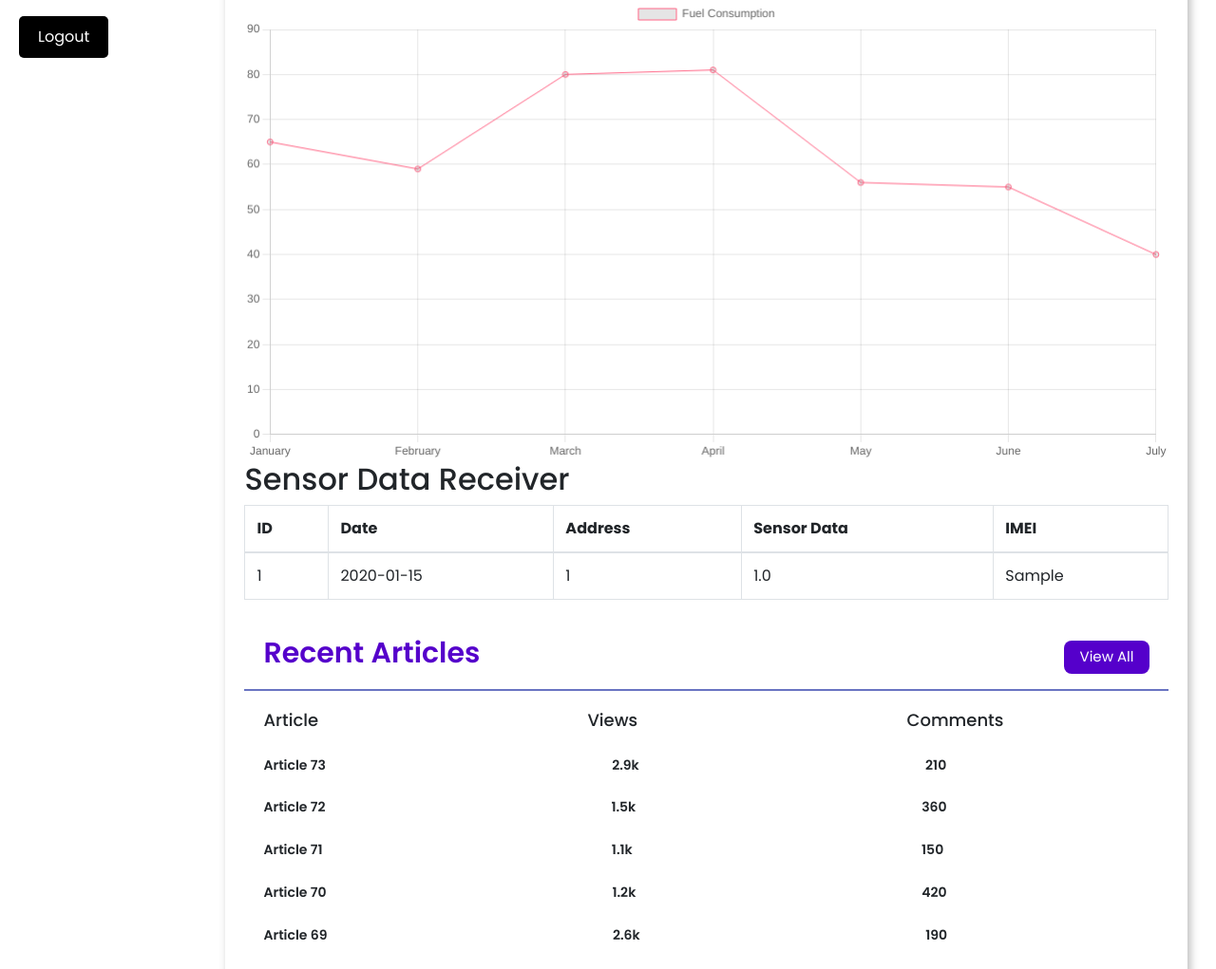
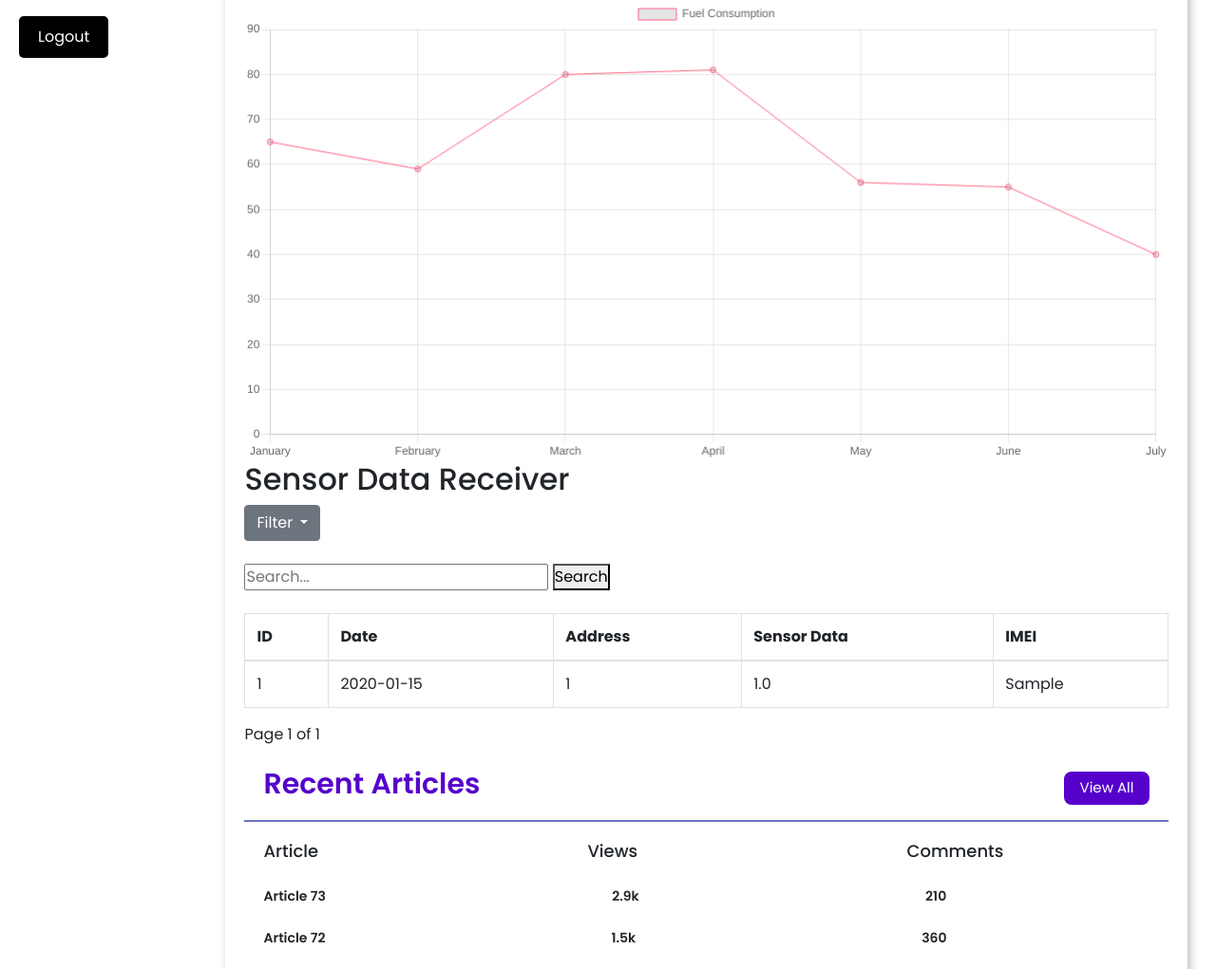
Before and after one commit to snehanaik111/azure_dashboard1, a Flask app: page /dashboard in a window 1280 px wide. Shown: the part 641-1662 px from the top of the page at 95% size. Run offline with Flask 3, Linux system fonts and the light colour scheme; the visitor is signed in with stand-in values (Sample User, id 1); tables that the repository leaves empty hold one stand-in row (values such as "Sample post").

Commit message:
Update dashboard.html search and pages

```diff
--- a/templates/dashboard.html
+++ b/templates/dashboard.html
@@ -12,6 +12,8 @@
   <script src="https://cdn.jsdelivr.net/npm/popper.js@1.16.1/dist/umd/popper.min.js"></script>
   <script src="https://cdn.jsdelivr.net/npm/bootstrap@4.6.2/dist/js/bootstrap.bundle.min.js"></script>
     <script src="https://cdn.jsdelivr.net/npm/chart.js"></script>
+     <link rel="stylesheet" href="https://cdnjs.cloudflare.com/ajax/libs/font-awesome/6.2.0/css/all.min.css">
+
     <meta charset="UTF-8">
     <meta name="viewport" content="width=device-width, initial-scale=1.0">
     <title>Fuel Management System Dashboard</title>
@@ -221,6 +223,44 @@
   </script>
 
 <h2>Sensor Data Receiver</h2>
+
+
+              <div class="search-filter-container">
+
+
+                  <!-- Filter button -->
+                  <form method="GET" action="{{ url_for('dashboard') }}" class="filter-form">
+                    <div class="dropdown">
+                        <button class="btn btn-secondary dropdown-toggle" type="button" id="filterDropdown" data-toggle="dropdown" aria-haspopup="true" aria-expanded="false">
+                            Filter
+                        </button>
+                        <div class="dropdown-menu" aria-labelledby="filterDropdown">
+                            <button class="dropdown-item" type="submit" name="filter" value="desc">Latest First</button>
+                            <button class="dropdown-item" type="submit" name="filter" value="asc">Oldest First</button>
+                        </div>
+                    </div>
+                </form>
+
+
+<br>
+
+
+
+
+                <!-- Search button and input -->
+
+                <input type="text" id="searchInput" placeholder="Search...">
+                <button onclick="search()" id="searchbtn">Search</button>
+
+
+
+            </div>
+<br>
+
+
+
+
+
 <div class="table-responsive">
     <table class="table table-bordered">
       <thead>
@@ -244,9 +284,82 @@
         {% endfor %}
       </tbody>
     </table>
+
+ <div class="pagination-container">
+                    <div class="pagination">
+                        {% if page > 1 %}
+                        <a href="{{ url_for('dashboard', page=page-1) }}"><button>Previous</button></a>
+                        {% endif %}
+
+                        Page {{ page }}  of  {{ total_pages }}
+
+                        {% if page < total_pages %}
+                        <a href="{{ url_for('dashboard', page=page+1) }}"><button>Next</button></a>
+                        {% endif %}
+                    </div>
+                </div>
+
+
+
+
   </div>
 
+         <script>
+                  $(document).ready(function() {
+                      function updateCounts() {
+                          $.ajax({
+                              url: '/api/sensor_data_count',
+                              method: 'GET',
+                              success: function(data) {
+                                  $('#devices-connected').text(data.count);
+                              },
+                              error: function(error) {
+                                  console.error('Error fetching sensor data count:', error);
+                              }
+                          });
 
+                          $.ajax({
+                              url: '/api/imei_count',
+                              method: 'GET',
+                              success: function(data) {
+                                  $('#total-fuel-tracked').text(data.count);
+                              },
+                              error: function(error) {
+                                  console.error('Error fetching IMEI count:', error);
+                              }
+                          });
+                      }
+
+                      updateCounts();
+                      setInterval(updateCounts, 60000); // Update counts every minute
+                  });
+              </script>
+
+<!--Page count function-->
+
+<!--Search for table -->
+
+<script>
+  function search() {
+      var searchText = document.getElementById("searchInput").value;
+      $.ajax({
+          url: '/search_sensor_data',
+          type: 'GET',
+          data: {query: searchText},
+          success: function(response) {
+              var tbody = document.getElementById("sensorDataBody");
+              tbody.innerHTML = ""; // Clear existing rows
+              response.forEach(function(entry) {
+                  var row = "<tr><td>" + entry.id + "</td><td>" + entry.date + "</td><td>" + entry.full_addr + "</td><td>" + entry.sensor_data + "</td><td>" + entry.imei + "</td></tr>";
+                  tbody.innerHTML += row;
+              });
+          },
+          error: function(xhr, status, error) {
+              console.error('Error searching data:', error);
+          }
+      });
+  }
+</script>
 
 
 
```
